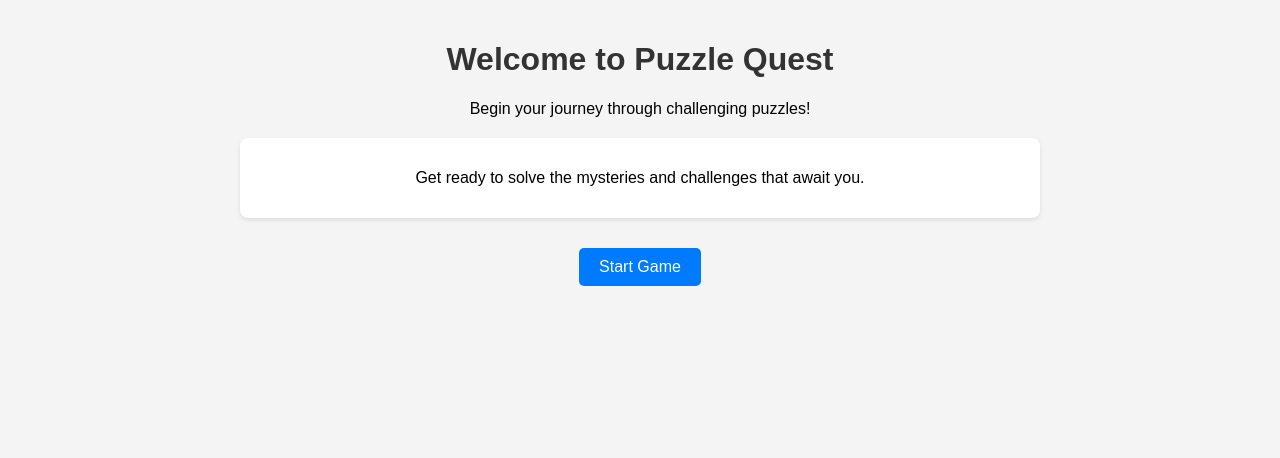
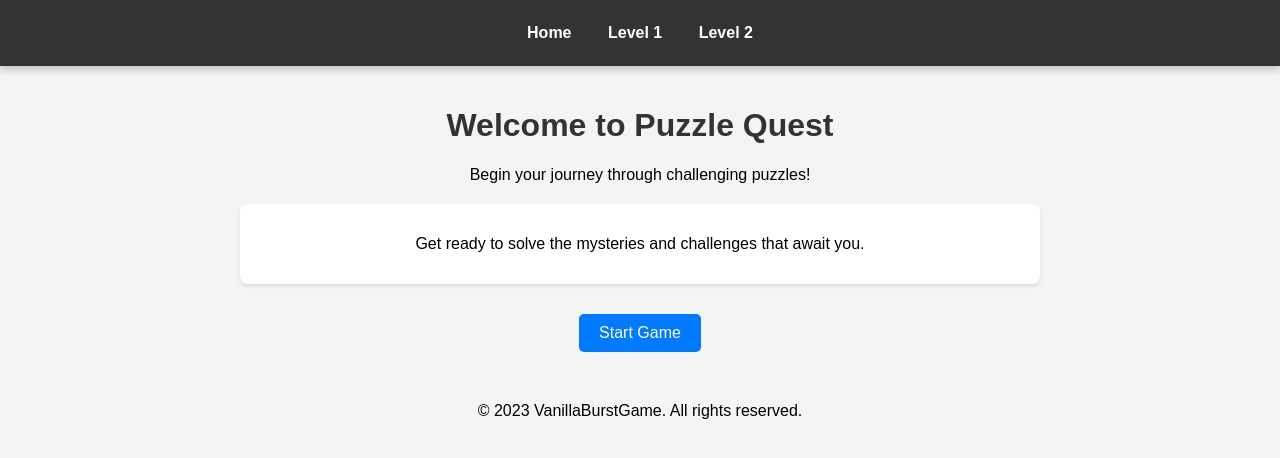
Before and after one commit to arberrexhepi/vanillaBurst, a plain HTML site: page index.html in a window 1280 px wide. Drawn offline with nearby package versions, Linux system fonts and the light colour scheme; no server answers.

Commit message:
updated readme.md, introduced a non-config method for doms keeping configuration logic from bubbling in complexity, temporarily commented out routeCall in vanillaGo to test the implications, sample nav and footer to show how routeCalls can be made without having to build a separate functionfile for each part of a component. vanillaBurst does support however the option to build the navConfig and integrate it as a package, incase the nav does require advanced functionality beyond simply rendering and routeCalls. because the nav is currently implemented at the app level, any view that is called shares this by default

```diff
--- /dev/null
+++ b/client/components/footer/footer.css
@@ -0,0 +1,3 @@
+#mainFooter {
+    /* Footer styling */
+}
--- /dev/null
+++ b/client/components/footer/footer.html
@@ -0,0 +1,4 @@
+<footer id="mainFooter">
+    <!-- Footer content -->
+    <p>&copy; 2023 VanillaBurstGame. All rights reserved.</p>
+</footer>
--- /dev/null
+++ b/client/components/nav/nav.css
@@ -0,0 +1,47 @@
+/* nav.css */
+
+#mainNav {
+    background-color: #333;
+    color: white;
+    text-align: center;
+    padding: 10px 0;
+    box-shadow: 0 4px 8px 0 rgba(0,0,0,0.2);
+}
+
+#mainNav ul {
+    list-style-type: none;
+    margin: 0;
+    padding: 0;
+    overflow: hidden;
+}
+
+#mainNav ul li {
+    display: inline;
+}
+
+#mainNav ul li span {
+    display: inline-block;
+    color: white;
+    text-align: center;
+    padding: 14px 16px;
+    text-decoration: none;
+    font-size: 16px;
+    font-weight: bold;
+    transition: background-color 0.3s, color 0.3s;
+}
+
+#mainNav ul li span:hover, #mainNav ul li span:active {
+    background-color: #4CAF50;
+    color: white;
+}
+
+/* Responsive layout - when the screen is less than 600px wide, make the nav links stack on top of each other instead of next to each other */
+@media screen and (max-width: 600px) {
+    #mainNav ul li {
+        display: block;
+    }
+
+    #mainNav ul li span {
+        width: 100%;
+    }
+}
--- /dev/null
+++ b/client/components/nav/nav.html
@@ -0,0 +1,10 @@
+<!-- nav.html -->
+
+<nav id="mainNav">
+    <ul>
+        <li><span class="nav-link" onclick="window.routeCall('app')">Home</span></li>
+        <li><span class="nav-link" onclick="window.routeCall('level1')">Level 1</span></li>
+        <li><span class="nav-link" onclick="window.routeCall('level2')">Level 2</span></li>
+        <!-- Add more levels as needed -->
+    </ul>
+</nav>
--- a/client/views/app/app.js
+++ b/client/views/app/app.js
@@ -5,6 +5,10 @@ window.app = async function app() {
         window.domFunction='app'
 
         window.miniDOM(window.appConfig(), 'app', initView);
+
+        window.componentDOM('client/components/nav/nav.html', 'client/components/nav/nav.css', 'navbar', 'nav')
+
+        window.componentDOM('client/components/footer/footer.html', 'client/components/nav/footer.css', 'footer', 'footer')
 
         function initView() {
             const startButton = document.getElementById('startGameButton');
--- a/index.html
+++ b/index.html
@@ -12,10 +12,11 @@
 </head>
 
 <body>
-
+<div id="navbar"></div>
 <div id="vanillaBurst">
 
 </div>
+<div id="footer"></div>
 
 <script type="text/javascript" src="script.js"></script>
 
--- a/vanillaBurstScripts/dom.js
+++ b/vanillaBurstScripts/dom.js
@@ -79,6 +79,13 @@ async function miniDOM(domConfig, domFunction, initView) {
 
 }
 
+window.componentDOM = function componentDOM(htmlPath, cssPath, targetDOM){
+    window.vanillaDOM({ htmlPath, cssPath },async (htmlContent) => {
+         document.getElementById(targetDOM).innerHTML = htmlContent;
+    })
+
+}
+
 
 ///a dom shortcut
 window.checkDOM = function checkDOM(targetDOM){
--- a/vanillaBurstScripts/routes.js
+++ b/vanillaBurstScripts/routes.js
@@ -162,7 +162,7 @@ window.runClose = function runClose() {
       // Check if vanillaGoRoute is not equal to stateKey before calling window.routeCall
       if (vanillaGoRoute !== stateKey) {
         setTimeout(function () {
-          window.routeCall(vanillaGoRoute);
+         // window.routeCall(vanillaGoRoute);
         }, 20); // Then run a route to call
       }
     } else {
```
Also changed, not shown: client/components/footer/footer.js (added), client/components/nav/nav.js (added), 2 other files.
